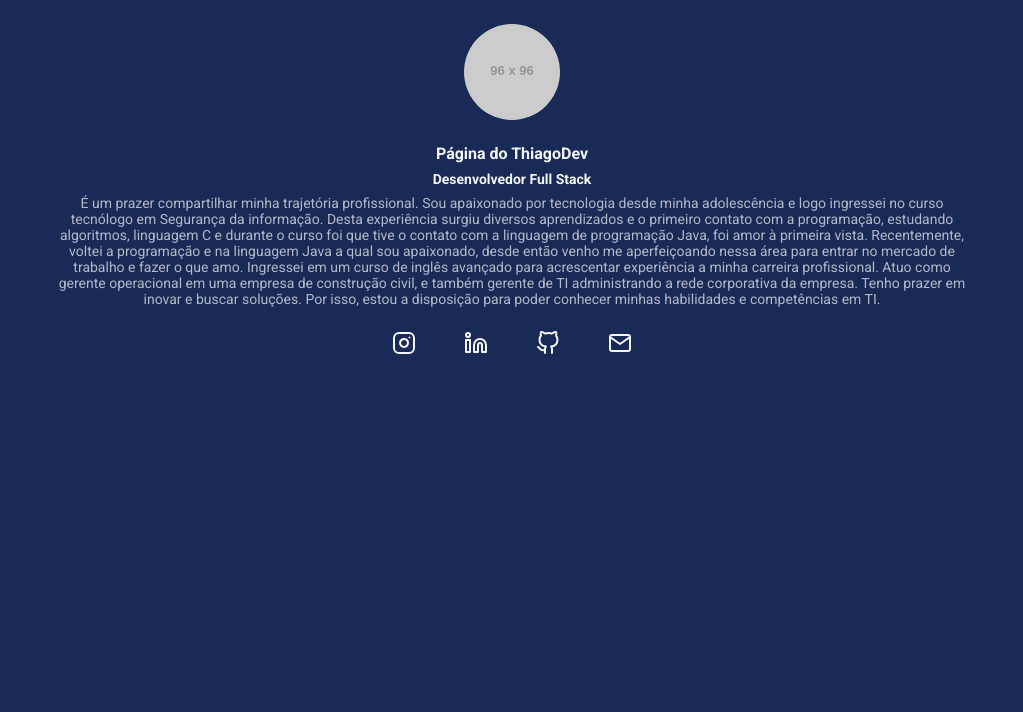
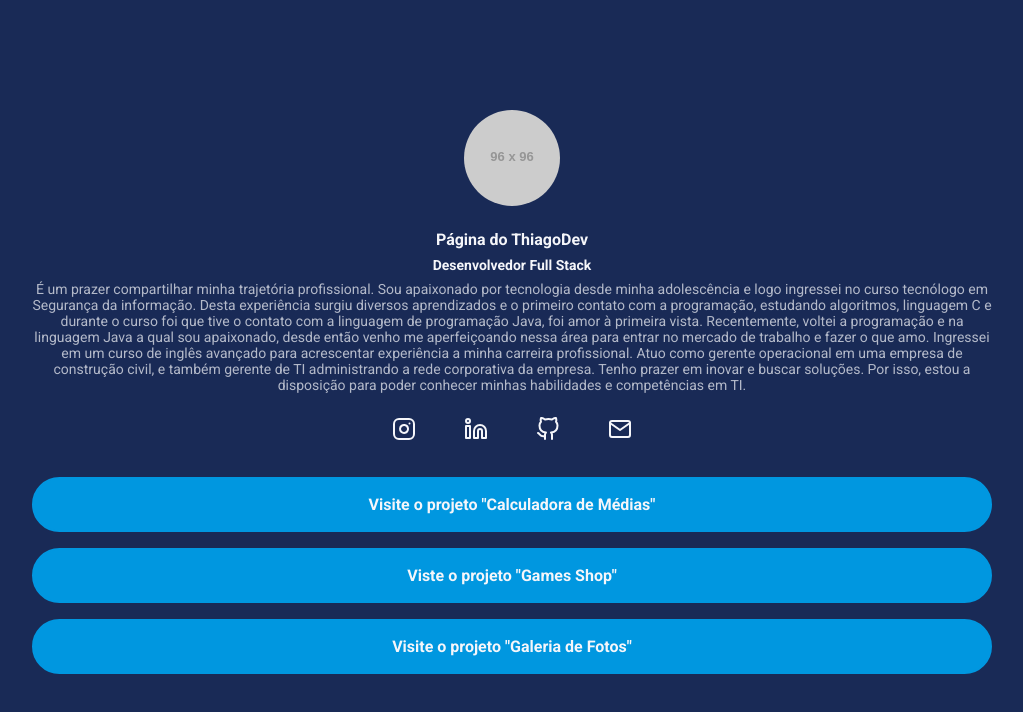
Before and after one commit to AlcidesThiago2016/Aula-Less, a website: page index.html in a window 1280 px wide. Shown: the whole page, without its empty margins (128-1151 px from the left). Drawn offline with Linux system fonts and the light colour scheme; placeholder pictures from the web are drawn by us.

Commit message:
update main.less

```diff
--- a/index.html
+++ b/index.html
@@ -51,6 +51,25 @@
                 </li>
             </ul>
         </nav>
+        <nav>
+            <ul class="projects-list">
+                <li class="projects-list-item">
+                    <a href="">
+                        Visite o projeto "Calculadora de Médias"
+                    </a>
+                </li>
+                <li class="projects-list-item">
+                    <a href="">
+                        Viste o projeto "Games Shop"
+                    </a>
+                </li>
+                <li class="projects-list-item">
+                    <a href="">
+                        Visite o projeto "Galeria de Fotos"
+                    </a>
+                </li>
+            </ul>
+        </nav>
     </div>
 </body>
 </html>
--- a/src/styles/main.less
+++ b/src/styles/main.less
@@ -18,10 +18,18 @@ body{
     color: @corDosTextos;
 }
 
+li {
+    list-style: none;
+}
+
 .container{
     max-width: 960px;
     width: 100%;
     margin: 0 auto;
+    height: 100vh;
+    display: flex;
+    flex-direction: column;
+    justify-content: center;
 
 
     @media @breakpointTablet {
@@ -34,7 +42,7 @@ body{
 }
 
 header {
-    padding: 24px;
+    padding-bottom: 24px;
 
     .profile-avatar {
         display: block;
@@ -71,7 +79,6 @@ header {
     margin: 0 auto;
 
     li {
-        list-style: none;
 
         img {
             transition: all ease .3s;
@@ -81,3 +88,28 @@ header {
         }
     }
 }
+
+.projects-list {
+    margin-top: 32px;
+
+    &-item {
+        a {
+            text-decoration: none;
+            background-color: @corDosBotoes;
+            display: block;
+            padding: 16px 20px;
+            margin-bottom: 16px;
+            text-align: center;
+            color: @corDosTextos;
+            font-weight: bold;
+            border-radius: 30px;
+            border: 2px solid @corDosBotoes;
+            transition: all ease .5s;
+
+            &:hover {
+                color: @corDosBotoes;
+                background-color: transparent;
+            }
+        }
+    }
+}
```
Also changed, not shown: build/styles/main.css.
